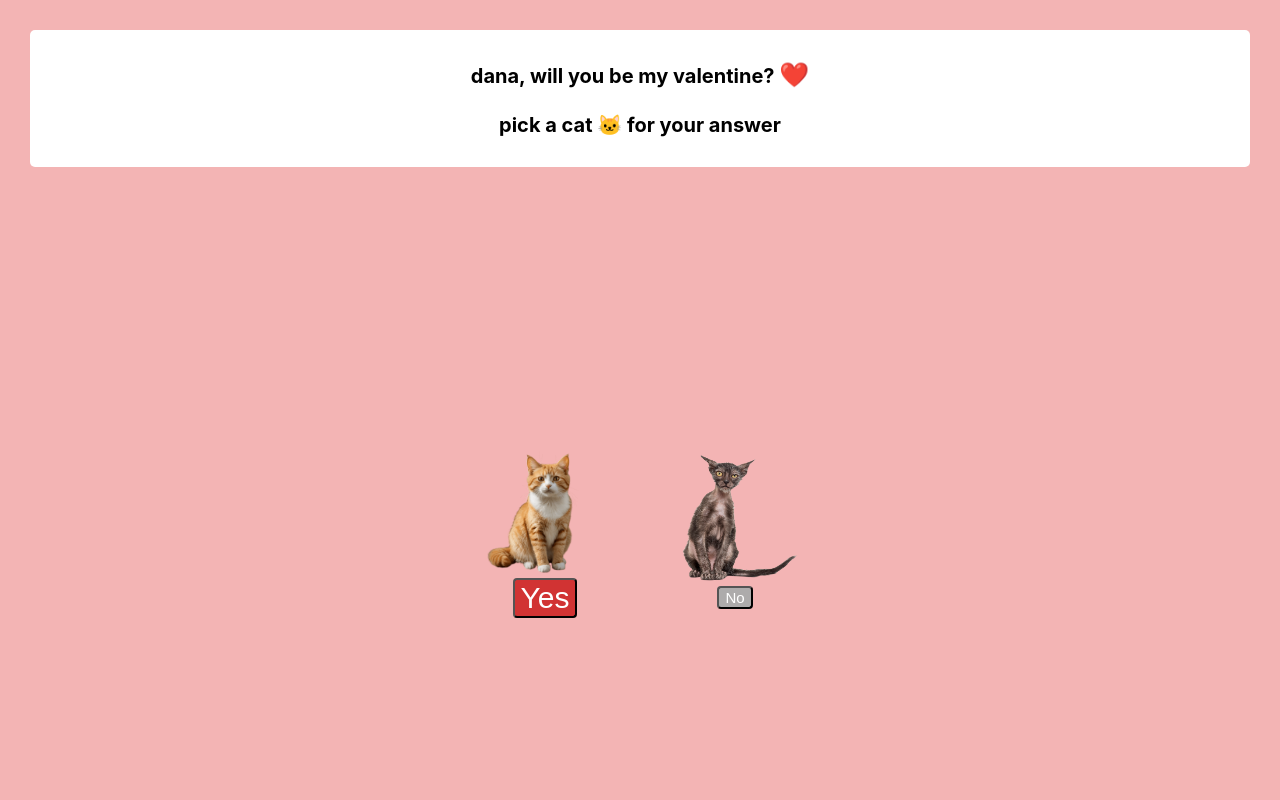
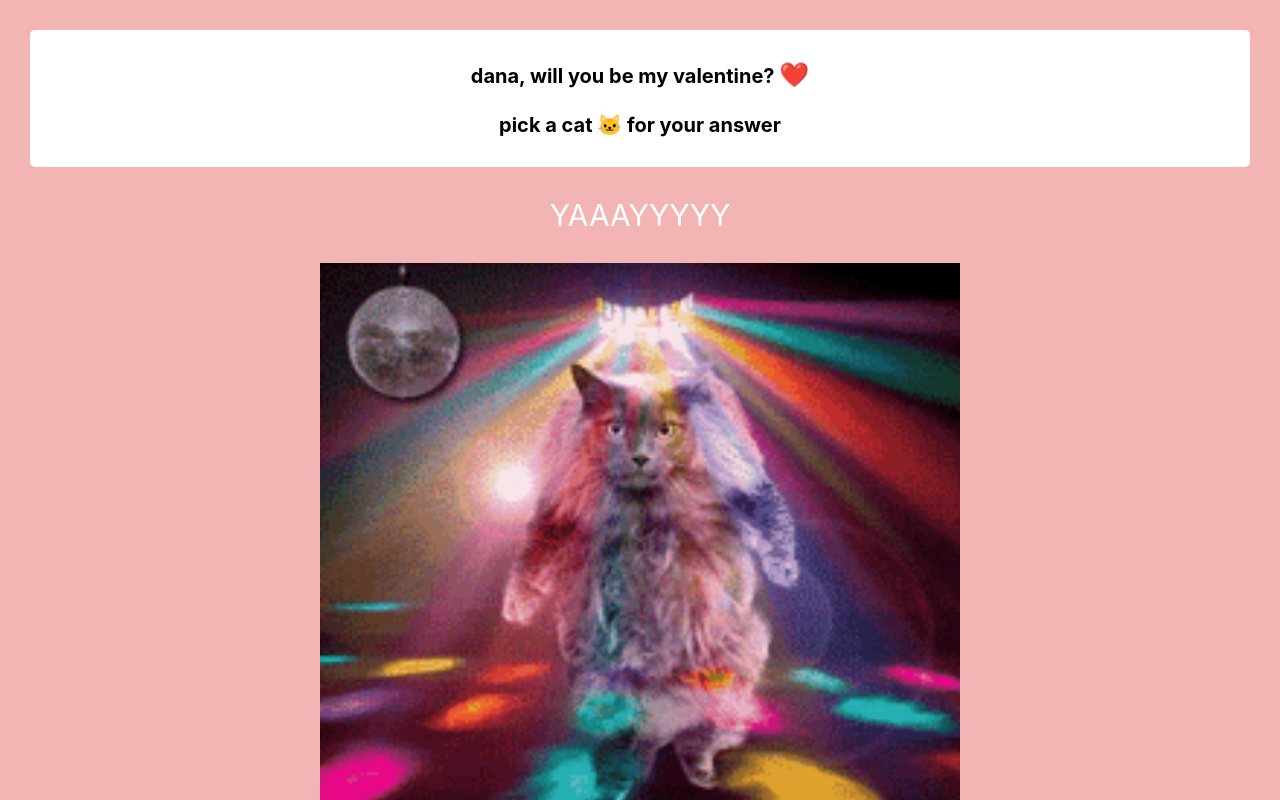
Before and after one commit to johnathantran/valentinecats, a React (Create React App) app: page / in a window 1280 px wide. Both pictures are taken after a click on the button "Yes". Built offline with nearby package versions, Linux system fonts and the light colour scheme.

Commit message:
added gif

```diff
--- a/src/App.js
+++ b/src/App.js
@@ -2,59 +2,100 @@ import './App.css';
 import { useRef, useState, useEffect } from "react";
 import orangeCatSitting from "./images/orangeCatSitting.png";
 import dirtyCat from "./images/dirtyCat.png";
+import catParty from "./images/catParty.gif";
+import catHissing from "./images/catHissing.png";
 
 const CAT_SIZE = 140;
 
 function App(props) {
   const areaRef = useRef(null);
+  const noCatTimerRef = useRef(null);
+  const [noCatSrc, setNoCatSrc] = useState(dirtyCat);
   const [yesCatSize, setYesCatSize] = useState(140);
-  const [noClickCounts, setNoClickCounts] = useState(0)
-  const [yesPos, setYesPos] = useState({ x: 10, y: 140 });
-  const [noPos, setNoPos] = useState({ x: 200, y: 140 });
-  const [noFacing, setNoFacing] = useState("right");
+  const [noClickCounts, setNoClickCounts] = useState(0);
   const [yesText, setYesText] = useState("");
   const [noText, setNoText] = useState("");
   const [subText, setSubText] = useState("");
-
+  const [showPartyCat, setShowPartyCat] = useState(false);
   const [shakeYes, setShakeYes] = useState(false);
 
   const yesTextOptions = ["Pick me!", "Over here!", "Meow pick me!"];
   const noTextOptions = ["go away", "i'm actually gonna bite you", "HISS", "leave me alone", "meow I hate you", "f off"];
   const subtextOptions = ["(just pick yes)", "(why tho?)", "(no is not the answer)", "(pls pick yes)"];
 
+  const handleYesCatClick = (e) => {
+    setShowPartyCat(true);
+  };
+
   const handleNoCatClick = () => {
     setNoText(noTextOptions[Math.floor(Math.random() * noTextOptions.length)]);
     setYesText(yesTextOptions[Math.floor(Math.random() * yesTextOptions.length)]);
     setSubText(subtextOptions[Math.floor(Math.random() * subtextOptions.length)]);
 
-    // trigger shake
     setShakeYes(true);
+
+    // swap No cat to hissing for 3 seconds
+    setNoCatSrc(catHissing);
+    setTimeout(() => {
+      setNoCatSrc(dirtyCat);
+    }, 3000);
 
     setTimeout(() => {
       setYesText("");
       setNoText("");
     }, 3000);
 
+    setNoCatSrc(catHissing);
+    if (noCatTimerRef.current) clearTimeout(noCatTimerRef.current);
+
+    noCatTimerRef.current = setTimeout(() => {
+      setNoCatSrc(dirtyCat);
+      noCatTimerRef.current = null;
+    }, 3000);
+
     setNoClickCounts(c => c + 1);
   };
 
-  // stop shake after animation duration
   useEffect(() => {
     if (!shakeYes) return;
-    const t = setTimeout(() => setShakeYes(false), 450); // match CSS duration
+    const t = setTimeout(() => setShakeYes(false), 450);
     return () => clearTimeout(t);
   }, [shakeYes]);
 
   return (
     <div className="App">
-      <header className="App-header">
       <div style={{ backgroundColor: "#f3b4b4", height: "100vh", width: '100%', position: "relative", overflow: "hidden" }}>
         <div style={{ textAlign: 'center', backgroundColor: '#ffffff', color: 'black', fontSize: 20, fontWeight: 'bold', padding: 30, margin: 30, borderRadius: 5}}>
           dana, will you be my valentine? <span style={{ fontSize: "1.5rem" }}>❤️</span>
           <br /><br />
           pick a cat 🐱 for your answer
         </div>
-
+        {
+          showPartyCat ?
+          <div>
+            <p style={{fontSize: 30, color: '#ffffff'}}>YAAAYYYYY</p>
+            <img
+                height={'50%'}
+                width={'50%'}
+                src={catParty}
+                alt="Yes Cat"
+            />
+            <br />
+            <br />
+            <button
+              style={{ fontSize: 30, marginTop: 1, backgroundColor: '#d13333', borderRadius: 4, padding: 20, color: '#ffffff'}}
+              onClick={handleYesCatClick}
+            >
+              wait, there's more...
+            </button>
+          </div>
+          :
+          <div>
+            {noClickCounts > 0 && (
+              <div className={props.fixedHeightdiv} style={{ p: 1, mt: 1, textAlign: 'center', color: 'white', fontStyle: 'italic' }}>
+                {subText}
+              </div>
+            )}
             <div
               ref={areaRef}
               style={{
@@ -80,7 +121,6 @@ function App(props) {
                     background: "#fff",
                     borderRadius: 16,
                     border: "2px solid #eee",
-                  divShadow: "0 2px 8px rgba(0,0,0,0.08)",
                     fontSize: 18,
                     color: "#333",
                     zIndex: 2,
@@ -89,10 +129,16 @@ function App(props) {
                     {yesText}
                   </div>
                 )}
-              <img height={yesCatSize} width={yesCatSize} src={orangeCatSitting} alt="Yes Cat" />
+                <img
+                  height={yesCatSize}
+                  width={yesCatSize}
+                  src={orangeCatSitting}
+                  alt="Yes Cat"
+                  style={{ cursor: "pointer" }}
+                />
                 <button
                   style={{ fontSize: 30, marginTop: 1, backgroundColor: '#d13333', borderRadius: 4, px: 3, py: 1, color: '#ffffff'}}
-                onClick={() => alert("Yay! Happy Valentine's Day! ❤️")}
+                  onClick={handleYesCatClick}
                 >
                   Yes
                 </button>
@@ -108,7 +154,6 @@ function App(props) {
                     background: "#fff",
                     borderRadius: 16,
                     border: "2px solid #eee",
-                  divShadow: "0 2px 8px rgba(0,0,0,0.08)",
                     fontSize: 18,
                     color: "#333",
                     zIndex: 2,
@@ -117,7 +162,7 @@ function App(props) {
                     {noText}
                   </div>
                 )}
-              <img height={CAT_SIZE} width={CAT_SIZE} src={dirtyCat} alt="No Cat" />
+                <img height={CAT_SIZE} width={CAT_SIZE} src={noCatSrc} alt="No Cat" />
                 <button
                   style={{ fontSize: 15, marginTop: 1, backgroundColor: '#adabab', borderRadius: 4, px: 3, py: 1, color: '#ffffff'}}
                   onClick={handleNoCatClick}
@@ -126,14 +171,9 @@ function App(props) {
                 </button>
               </div>
             </div>
-
-          {noClickCounts > 0 && (
-            <div className={props.fixedHeightdiv} style={{ p: 1, mt: 1, textAlign: 'center', fontStyle: 'italic' }}>
-              {subText}
           </div>
-          )}
+        }
       </div>
-      </header>
     </div>
   );
 }
```
Also changed, not shown: src/App.css (line endings or trailing spaces), src/images/catHissing.png (added), src/images/catParty.gif (added). Lines whose indentation alone changed are shown as unchanged.
